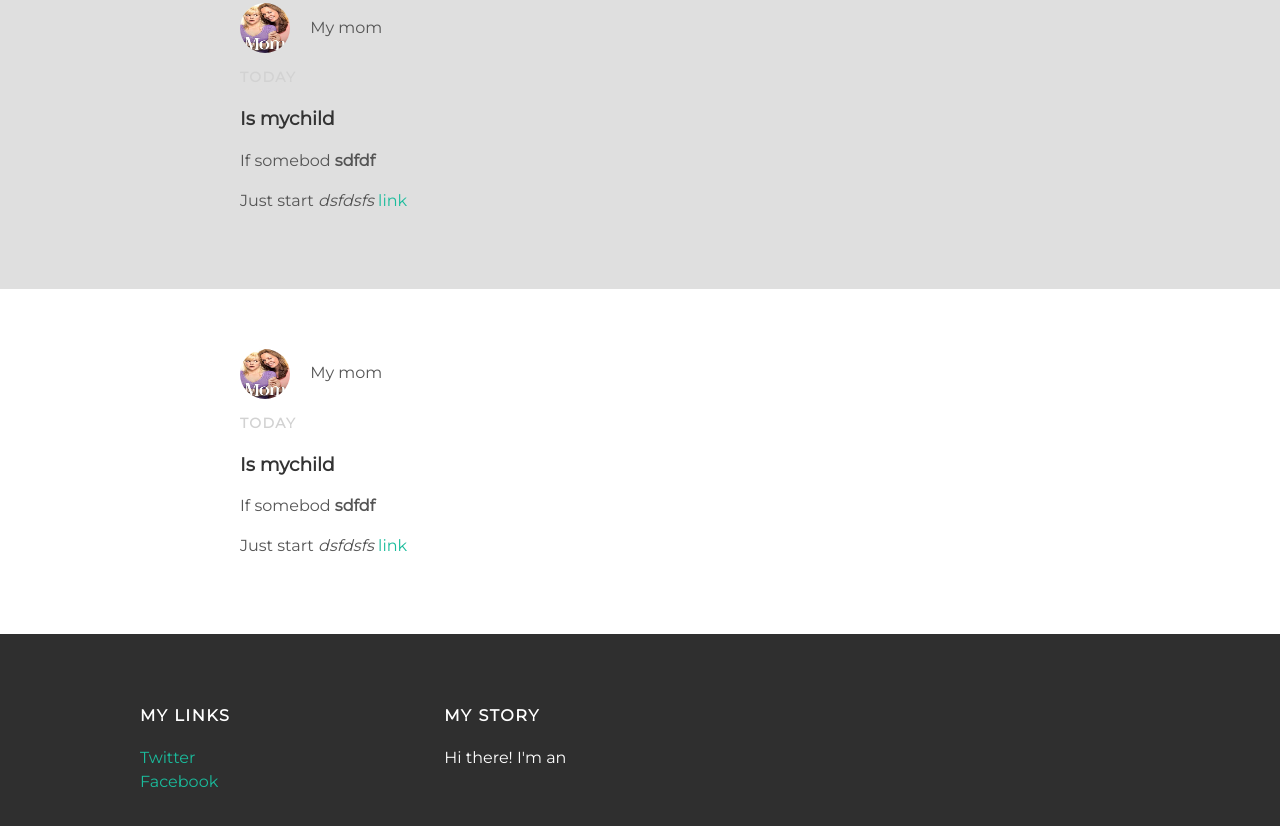
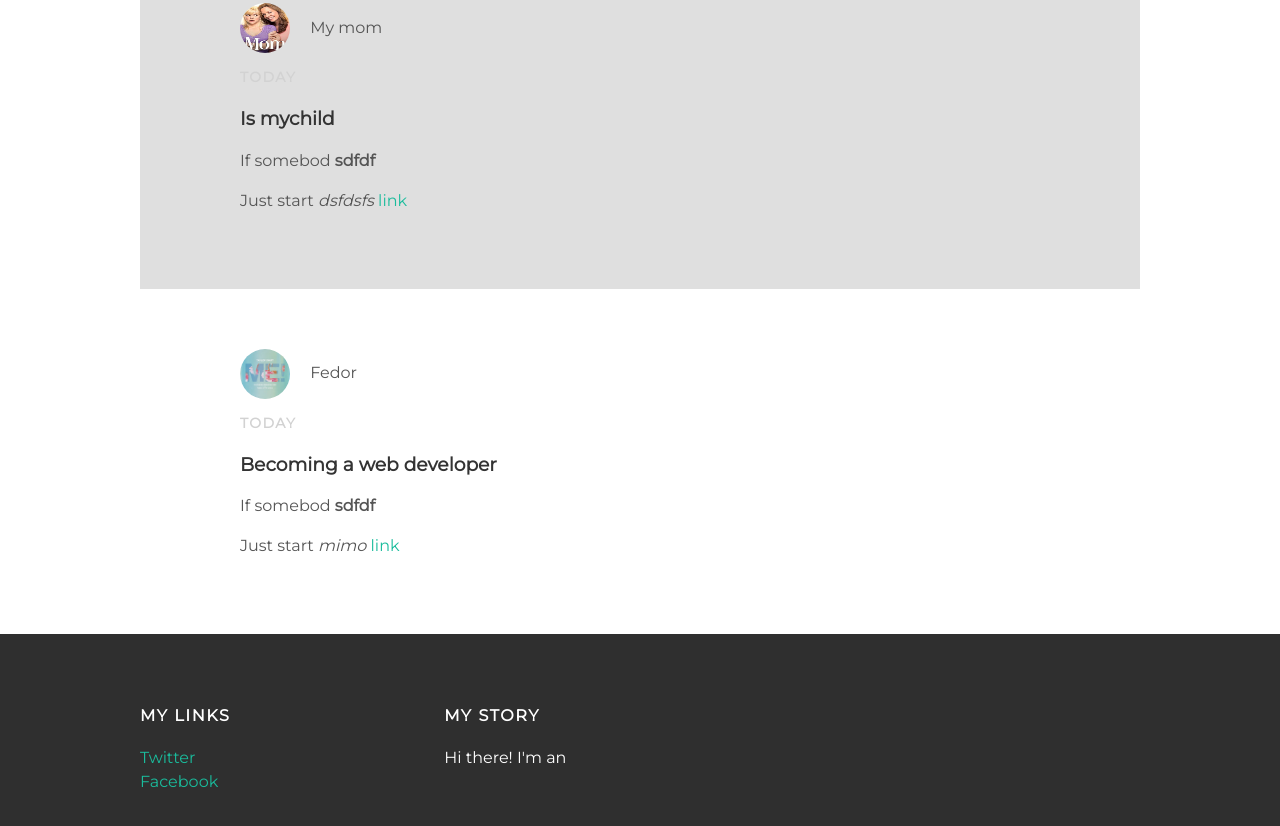
Before and after one commit to Etafedor/Etafedor.github.io, a plain HTML site: page index.html in a window 1280 px wide. Shown: the part 552-1378 px from the top of the page. Drawn offline with Linux system fonts and the light colour scheme.

Commit message:
Update index.html

```diff
--- a/index.html
+++ b/index.html
@@ -36,7 +36,6 @@
                 </div>
             </div>
         </div>
-      </div>
       <div class="post-container">
         <div class="post">
           <div class="post-author">
@@ -54,20 +53,21 @@
           </div>
         </div>
       </div>
+
         <div class="post-container">
             <div class="post">
                 <div class="post-author">
-            <img src="mom.jpeg" alt="">
-            <span>My mom</span>
+                  <img src="me.jpeg" alt="">
+                  <span>Fedor</span>
                 </div>
                 <p class="post-date">
                   Today
                 </p>
-          <h3 class="post-title">Is mychild</h3>
+                <h3 class="post-title">Becoming a web developer</h3>
                 <div class="post-content">
                 <p>If somebod <strong>sdfdf</strong></p>
 
-          <p> Just start  <em>dsfdsfs</em> <a href="#">link</a>  </p>
+                <p> Just start  <em>mimo</em> <a href="#">link</a>  </p>
                 </div>
             </div>
         </div>
```
Lines whose indentation alone changed are shown as unchanged.
